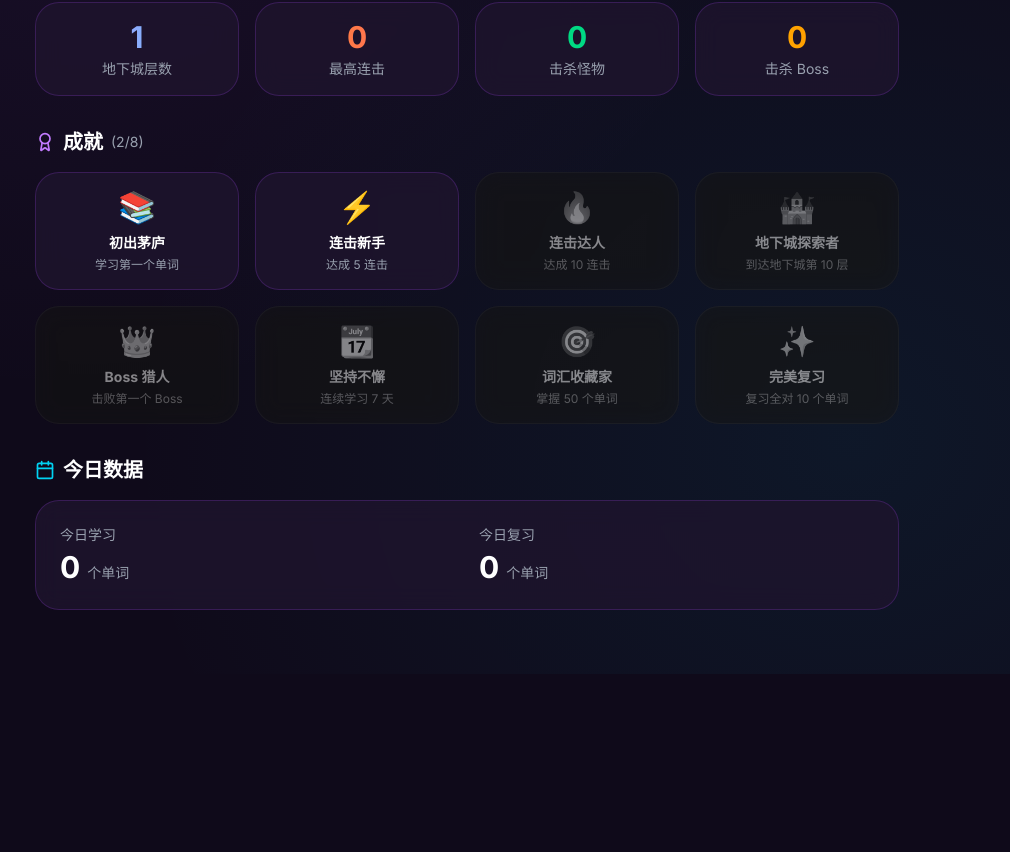
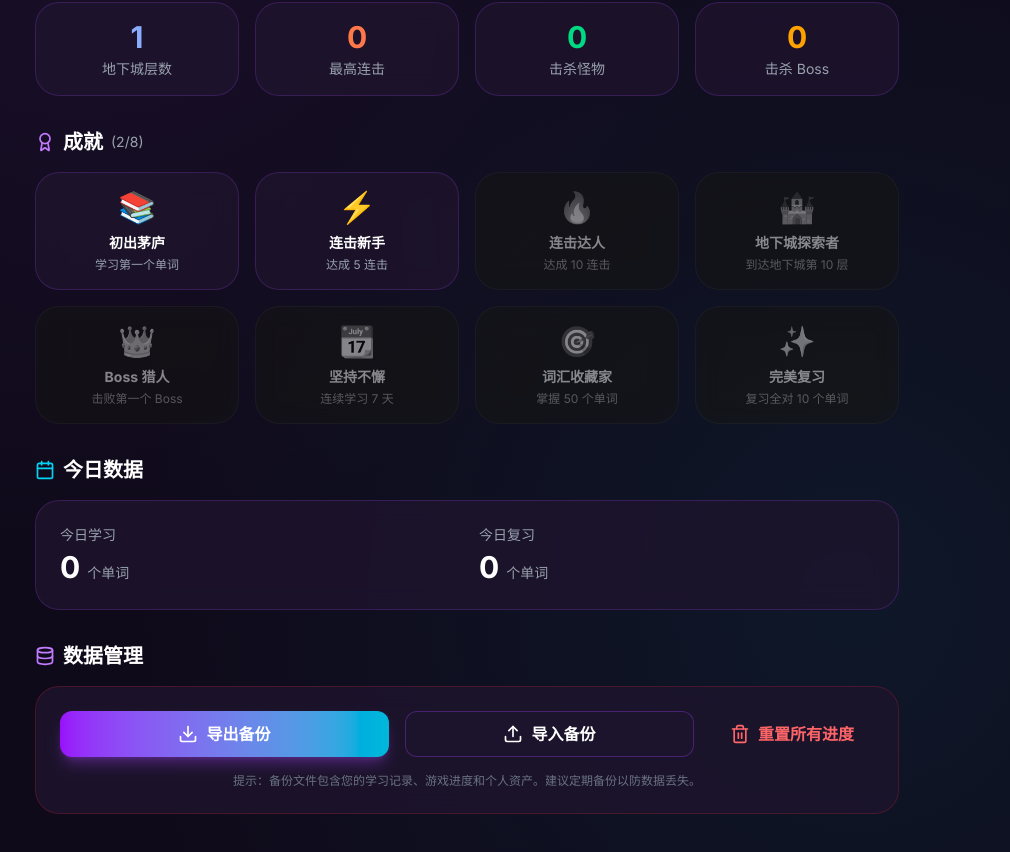
Before and after one commit to icefree/WordQuest, a Next.js app in the folder wordquest-app/: page /WordQuest/profile in a window 1280 px wide. Shown: the part 501-1353 px from the top of the page, without its empty margins (173-1183 px from the left). Before the commit the page ends 1175 px from the top, so only its background shows below. Built offline with nearby package versions, Linux system fonts and the light colour scheme.

Commit message:
feat: add import/export progress and auto-focus for dungeon input

```diff
--- a/wordquest-app/src/app/profile/page.tsx
+++ b/wordquest-app/src/app/profile/page.tsx
@@ -16,10 +16,14 @@ import {
     TrendingUp,
     Calendar,
     Edit2,
+    Download,
+    Upload,
+    Database,
+    Trash2,
 } from 'lucide-react';
 import { useUserStore } from '@/lib/stores/userStore';
 import { Button } from '@/components/ui/Button';
-import { Card, CardContent, CardHeader } from '@/components/ui/Card';
+import { Card } from '@/components/ui/Card';
 import { ProgressBar } from '@/components/ui/ProgressBar';
 
 // 成就列表
@@ -89,7 +93,53 @@ const EXP_TABLE = [
 ];
 
 export default function ProfilePage() {
-    const { user, gameProgress, learningRecords } = useUserStore();
+    const { user, gameProgress, learningRecords, exportProgress, importProgress, resetProgress } = useUserStore();
+
+    const handleExport = () => {
+        const data = exportProgress();
+        const blob = new Blob([JSON.stringify(data, null, 2)], { type: 'application/json' });
+        const url = URL.createObjectURL(blob);
+        const link = document.createElement('a');
+        link.href = url;
+        link.download = `wordquest-progress-${new Date().toISOString().split('T')[0]}.json`;
+        document.body.appendChild(link);
+        link.click();
+        document.body.removeChild(link);
+        URL.revokeObjectURL(url);
+    };
+
+    const handleImport = (event: React.ChangeEvent<HTMLInputElement>) => {
+        const file = event.target.files?.[0];
+        if (!file) return;
+
+        const reader = new FileReader();
+        reader.onload = (e) => {
+            try {
+                const data = JSON.parse(e.target?.result as string);
+                // 简单的验证
+                if (data.user && data.learningRecords) {
+                    if (confirm('导入将覆盖当前所有进度，确定要继续吗？')) {
+                        importProgress(data);
+                        alert('进度导入成功！');
+                        window.location.reload(); // 刷新页面以确保所有状态同步
+                    }
+                } else {
+                    alert('无效的备份文件');
+                }
+            } catch (err) {
+                console.error('Import error:', err);
+                alert('读取文件失败');
+            }
+        };
+        reader.readAsText(file);
+    };
+
+    const handleReset = () => {
+        if (confirm('确定要重置所有进度吗？此操作不可撤销！')) {
+            resetProgress();
+            alert('进度已重置');
+        }
+    };
 
     // 计算升级进度
     const currentLevelExp = EXP_TABLE[user.level - 1] || 0;
@@ -397,6 +447,59 @@ export default function ProfilePage() {
                         </div>
                     </Card>
                 </motion.section>
+
+                {/* 数据管理 */}
+                <motion.section
+                    initial={{ opacity: 0, y: 20 }}
+                    animate={{ opacity: 1, y: 0 }}
+                    transition={{ delay: 0.5 }}
+                    className="mt-8"
+                >
+                    <h2 className="text-xl font-bold text-white mb-4 flex items-center gap-2">
+                        <Database className="w-5 h-5 text-purple-400" />
+                        数据管理
+                    </h2>
+
+                    <Card className="p-6 border-red-500/20">
+                        <div className="flex flex-col md:flex-row gap-4">
+                            <Button
+                                onClick={handleExport}
+                                icon={Download}
+                                className="flex-1 bg-purple-600 hover:bg-purple-700"
+                            >
+                                导出备份
+                            </Button>
+
+                            <div className="flex-1 relative">
+                                <Button
+                                    icon={Upload}
+                                    variant="secondary"
+                                    className="w-full border-purple-500/30 hover:bg-purple-500/10"
+                                >
+                                    导入备份
+                                </Button>
+                                <input
+                                    type="file"
+                                    accept=".json"
+                                    onChange={handleImport}
+                                    className="absolute inset-0 opacity-0 cursor-pointer"
+                                />
+                            </div>
+
+                            <Button
+                                onClick={handleReset}
+                                icon={Trash2}
+                                variant="ghost"
+                                className="text-red-400 hover:text-red-300 hover:bg-red-500/10"
+                            >
+                                重置所有进度
+                            </Button>
+                        </div>
+                        <p className="mt-4 text-xs text-gray-500 text-center">
+                            提示：备份文件包含您的学习记录、游戏进度和个人资产。建议定期备份以防数据丢失。
+                        </p>
+                    </Card>
+                </motion.section>
             </main>
         </div>
     );
--- a/wordquest-app/src/components/game/WordCard.tsx
+++ b/wordquest-app/src/components/game/WordCard.tsx
@@ -1,6 +1,6 @@
 'use client';
 
-import { useState } from 'react';
+import { useState, useRef, useEffect, forwardRef, useImperativeHandle } from 'react';
 import { motion } from 'framer-motion';
 import Image from 'next/image';
 import { Word } from '@/types';
@@ -183,14 +183,23 @@ interface WordInputProps {
     placeholder?: string;
 }
 
-export function WordInput({
+export const WordInput = forwardRef<HTMLInputElement, WordInputProps>(({
     value,
     onChange,
     onSubmit,
     disabled = false,
     isCorrect = null,
     placeholder = '输入单词...',
-}: WordInputProps) {
+}, ref) => {
+    const inputRef = useRef<HTMLInputElement>(null);
+    useImperativeHandle(ref, () => inputRef.current!);
+
+    useEffect(() => {
+        if (!disabled && isCorrect === null) {
+            inputRef.current?.focus();
+        }
+    }, [disabled, isCorrect]);
+
     const handleKeyDown = (e: React.KeyboardEvent) => {
         if (e.key === 'Enter' && !disabled) {
             onSubmit();
@@ -210,6 +219,7 @@ export function WordInput({
             className="relative"
         >
             <motion.input
+                ref={inputRef}
                 type="text"
                 value={value}
                 onChange={(e) => onChange(e.target.value)}
@@ -244,4 +254,6 @@ export function WordInput({
             </motion.p>
         </motion.div>
     );
-}
+});
+
+WordInput.displayName = 'WordInput';
--- a/wordquest-app/src/lib/stores/userStore.ts
+++ b/wordquest-app/src/lib/stores/userStore.ts
@@ -4,7 +4,7 @@
 
 import { create } from 'zustand';
 import { persist } from 'zustand/middleware';
-import { UserProfile, GameProgress, LearningRecord, Plant } from '@/types';
+import { UserProfile, GameProgress, LearningRecord, Plant, ExportedData } from '@/types';
 
 interface UserState {
   // User Profile
@@ -29,6 +29,8 @@ interface UserState {
   setPlants: (plants: Plant[]) => void;
   processReviewResult: (wordId: string, isCorrect: boolean) => void;
   resetProgress: () => void;
+  exportProgress: () => ExportedData;
+  importProgress: (data: ExportedData) => void;
 }
 
 // 经验值升级表
@@ -227,6 +229,27 @@ export const useUserStore = create<UserState>()(
           plants: [],
         });
       },
+
+      exportProgress: () => {
+        const state = get();
+        return {
+          user: state.user,
+          gameProgress: state.gameProgress,
+          learningRecords: state.learningRecords,
+          plants: state.plants,
+          version: '1.0.0',
+          exportedAt: new Date().toISOString(),
+        };
+      },
+
+      importProgress: (data) => {
+        set({
+          user: data.user,
+          gameProgress: data.gameProgress,
+          learningRecords: data.learningRecords,
+          plants: data.plants,
+        });
+      },
     }),
     {
       name: 'wordquest-user-storage',
```
Also changed, not shown: wordquest-app/src/types/index.ts (+9 -0 lines).
